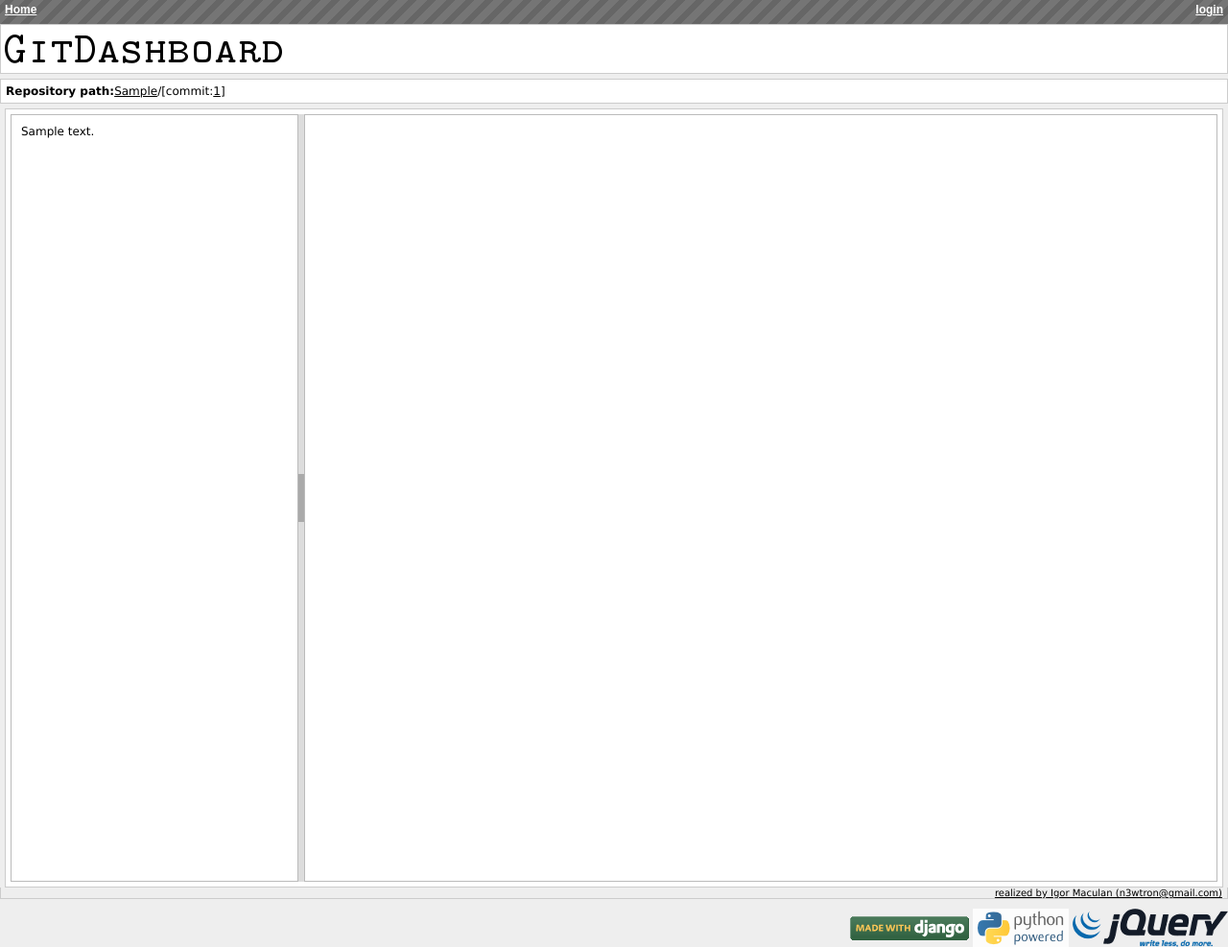
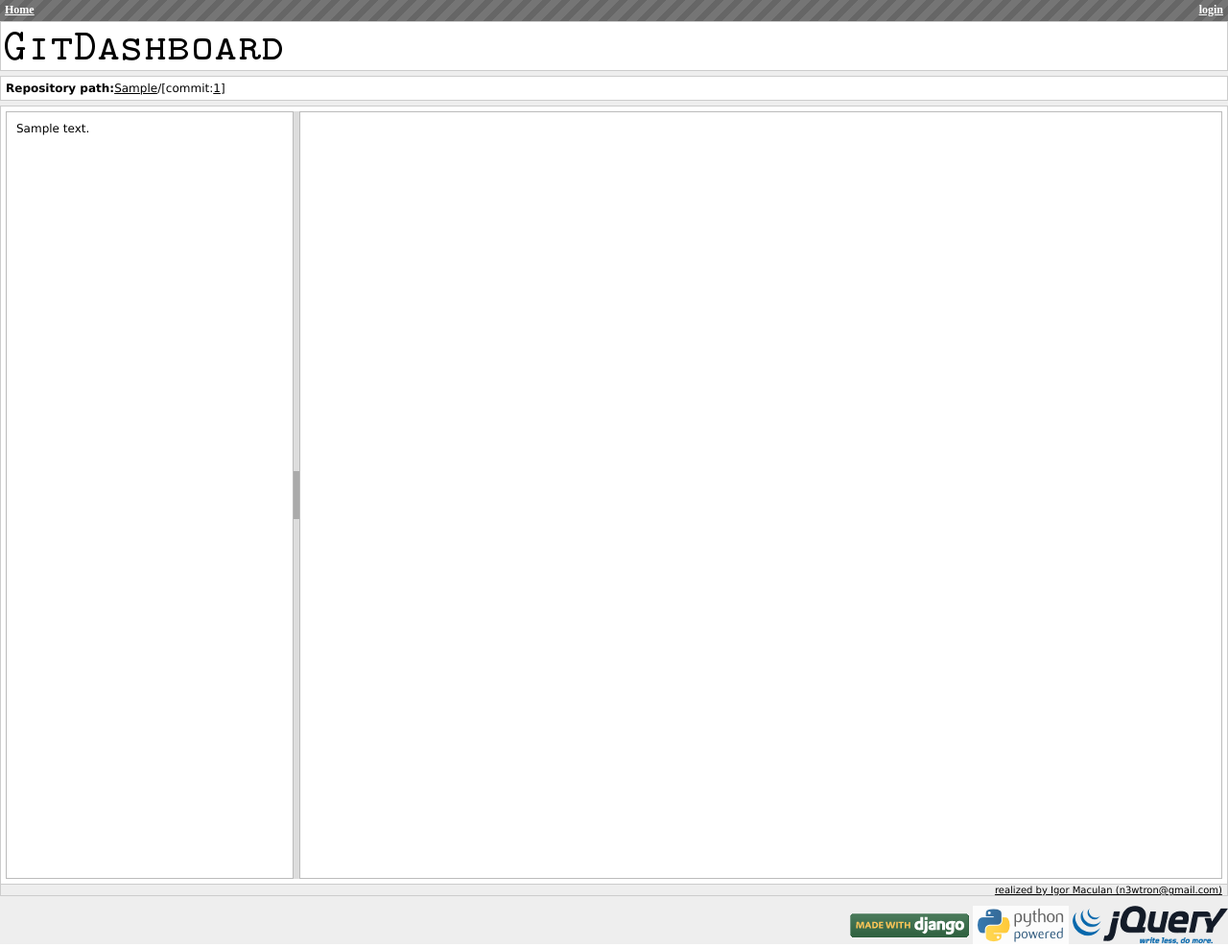
Before and after one commit to foofilers/gitDashboard, a Django app: template gitview/templates/tree.html in a window 1280 px wide. Shown: the whole page at 96% size. Run offline with Django 3.2, Linux system fonts and the light colour scheme; the template is opened without the code that fills it: most values are stand-ins (such as "Sample title", 1, 10 or a date in 2020).

Commit message:
fixed style

```diff
--- a/gitview/templates/commit.html
+++ b/gitview/templates/commit.html
@@ -15,8 +15,8 @@
 		</th>
 	</tr>
 	<tr>
-		<td rowspan="2" style="width: 64px;">
-		<img src="http://www.gravatar.com/avatar/{{gravatarMd5}}"/>
+		<td rowspan="2" style="width: 64px;height:64px;">
+		<img src="http://www.gravatar.com/avatar/{{gravatarMd5}}?d=mm"/>
 		</td>
 	</tr>
 	<tr>
--- a/gitview/templates/index.html
+++ b/gitview/templates/index.html
@@ -11,7 +11,7 @@
 </script>
 <form id="subDirForm">
 <b>Current Directory :</b> /{% if currPath != gitPath %}{{currPath|relpath:gitPath}}{% endif %}
-<select id="subDirSel" name="path">
+<select id="subDirSel" name="path" class="ui-corner-all">
 	<option value="{{currPath|relpath:gitPath}}"></option>
 	{% if currPath != gitPath %}
 		<option value="{{currPath|parent:gitPath}}">../</option>
--- a/global/static/css/style.css
+++ b/global/static/css/style.css
@@ -19,11 +19,9 @@ form {
 	padding : 0;
 }
 
-
 .menuPanel{
 	background-image:url("/static/images/ui-bg_diagonals-thick_20_666666_40x40.png");
-
-	height:25px;
+	height:22px;
 	width: 100%;
 }
 .menu{
@@ -31,7 +29,7 @@ form {
 	margin-left:5px;
 	color: white;
 	font-weight: bold;
-	font-family: sans-serif,verdana;
+	font-family: serif,sans-serif,verdana;
 }
 .menu a visited{
 	color:white;
@@ -46,7 +44,7 @@ form {
 	padding-top:3px;
 	margin-right:5px;
 	font-weight: bold;
-	font-family: sans-serif,verdana;
+	font-family: serif,sans-serif,verdana;
 }
 
 .loginPanel a visited{
@@ -73,8 +71,6 @@ form {
 }
 
 .center{
-	margin-left:5px;
-	margin-right:5px;
 	background-color:white;
 	border:1px solid #CCCCCC;
 	padding:5px;
```
Also changed, not shown: gitengine/gitEngine.py (+7 -7 lines), gitview/templates/commits.html (+13 -8 lines), gitview/views.py (+4 -4 lines).
